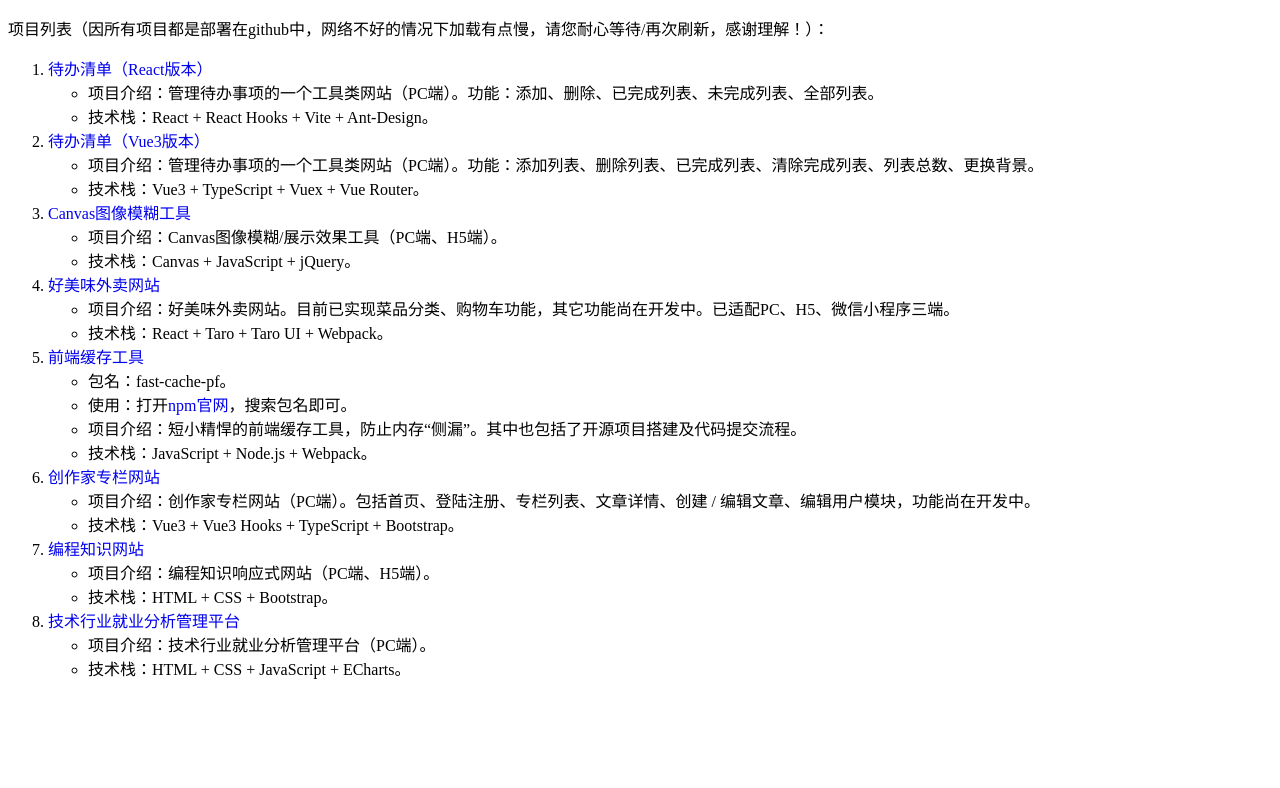
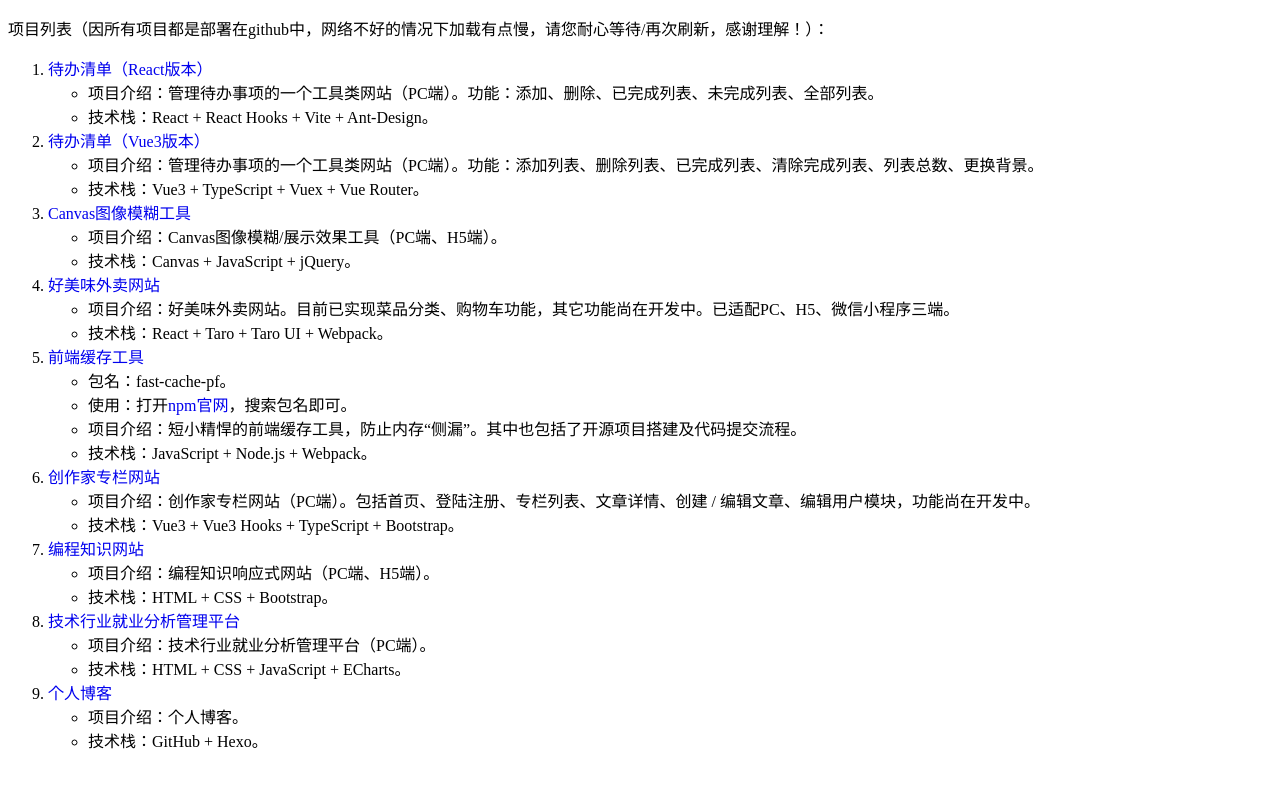
Before and after one commit to pfsjdsn/personal_project_list.github.io, a plain HTML site: page index.html in a window 1280 px wide. Drawn offline with Linux system fonts and the light colour scheme.

Commit message:
增加 个人博客

```diff
--- a/index.html
+++ b/index.html
@@ -73,7 +73,13 @@
                     <li>技术栈：HTML + CSS + JavaScript + ECharts。</li>
                 </ul>
             </li>
-
+            <li>
+                <a href="https://pfsjdsn.github.io/" target="_blank">个人博客</a>
+                <ul>
+                    <li>项目介绍：个人博客。</li>
+                    <li>技术栈：GitHub + Hexo。</li>
+                </ul>
+            </li>
 
 
 
```
